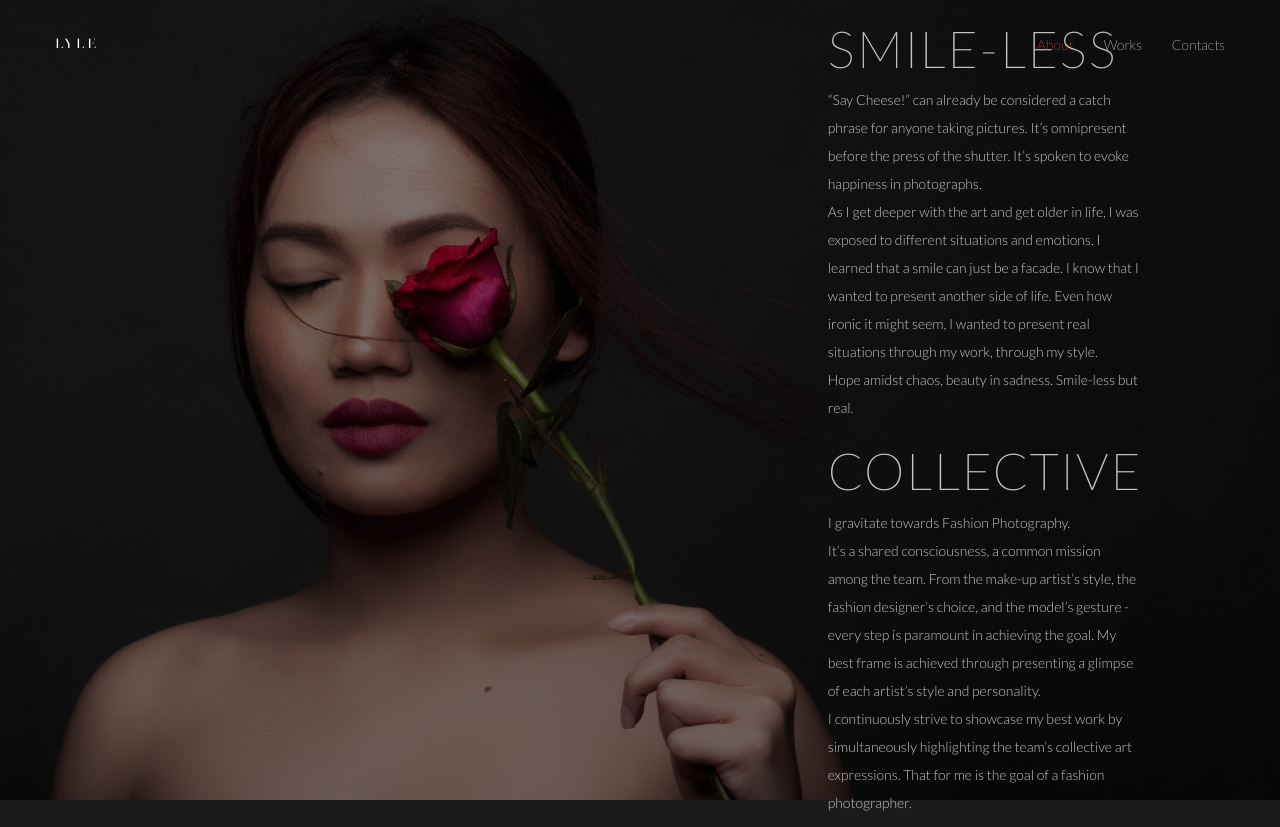
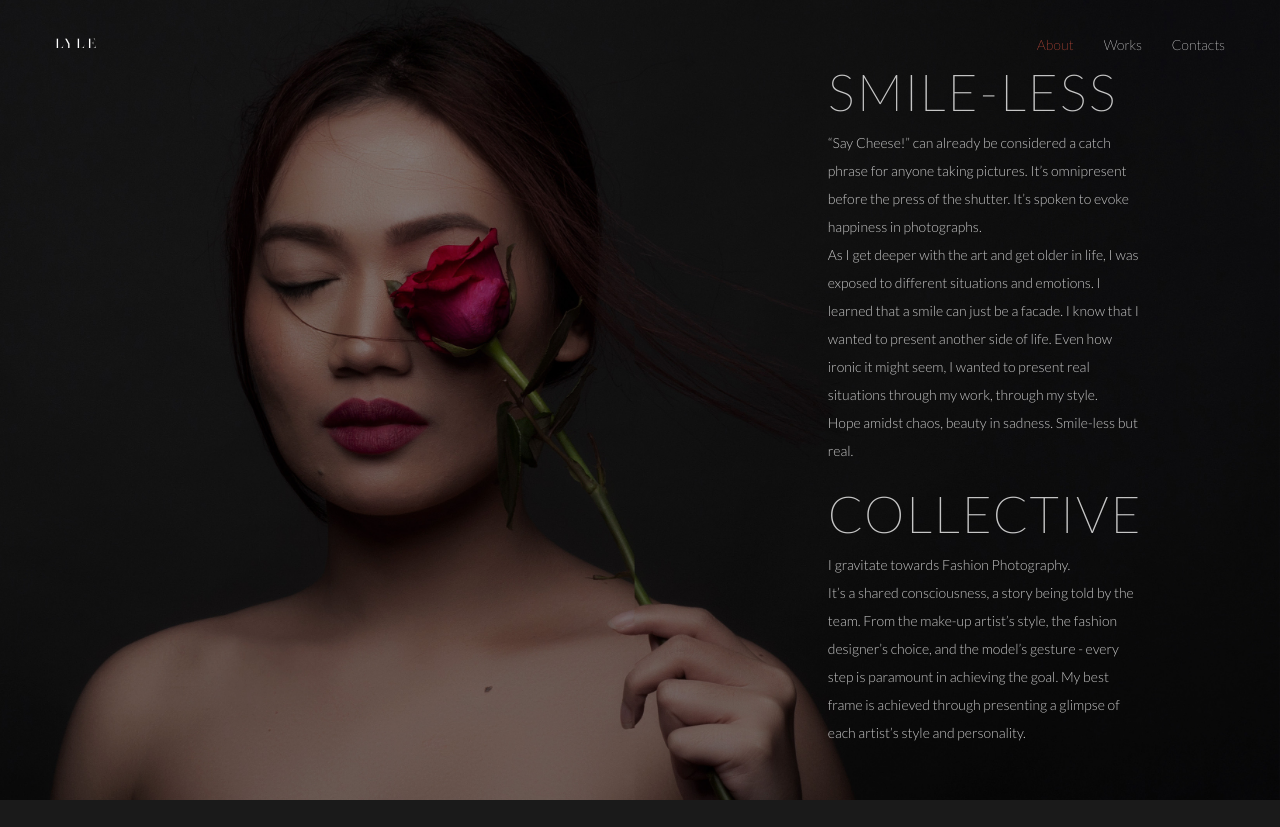
Before and after one commit to lylekaiklian/lylekaiklian.github.io, a plain HTML site: page index.html in a window 1280 px wide. After the commit the page ends 800 px from the top, so only its background shows below. Drawn offline with Linux system fonts and the light colour scheme; files whose address does not match are found by name.

Commit message:
update 5.0

```diff
--- a/index.html
+++ b/index.html
@@ -56,9 +56,7 @@
                   <p>
                     I gravitate towards Fashion Photography.
                     <br>
-                    It’s a shared consciousness, a common mission among the team. From the make-up artist’s style, the fashion designer’s choice, and the model’s gesture - every step is paramount in achieving the goal. My best frame is achieved through presenting a glimpse of each artist’s style and personality.
-                    <br>
-                    I continuously strive to showcase my best work by simultaneously highlighting the team’s collective art expressions. That for me is the goal of a fashion photographer.
+                    It’s a shared consciousness, a story being told by the team. From the make-up artist’s style, the fashion designer’s choice, and the model’s gesture - every step is paramount in achieving the goal. My best frame is achieved through presenting a glimpse of each artist’s style and personality.
                   </p>
                 </div>
               </div>
```
